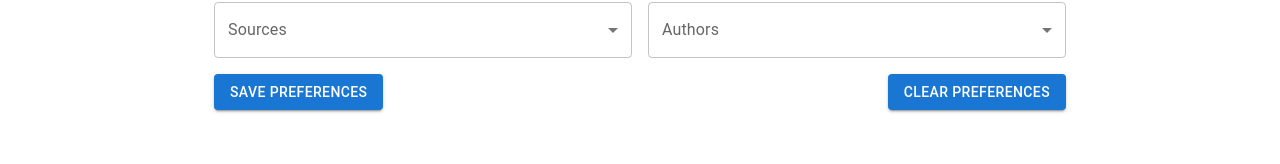
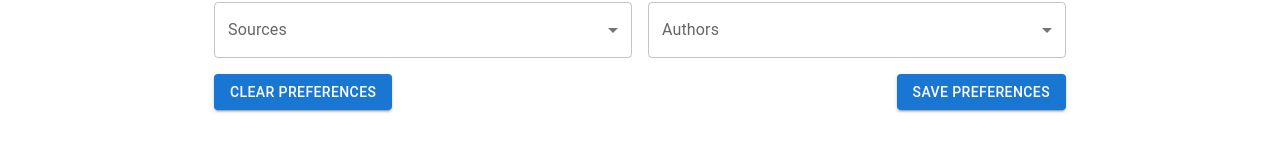
Before and after one commit to idrees04/news-aggregator, a React (Create React App) app: page /profile in a window 1280 px wide. Shown: the part 203-367 px from the top of the page. Built offline with nearby package versions, Linux system fonts and the light colour scheme; what notyf would draw is missing.

Commit message:
miner bug fix on clear preferences

```diff
--- a/src/components/profile/ProfileSettings.js
+++ b/src/components/profile/ProfileSettings.js
@@ -1,5 +1,5 @@
 import React, { useEffect, useState } from 'react';
-import { useFormik } from 'formik'; // Importing useFormik
+import { useFormik } from 'formik';
 import * as Yup from 'yup';
 import TextField from '@mui/material/TextField';
 import Button from '@mui/material/Button';
@@ -13,11 +13,12 @@ const ProfileSettingsSchema = Yup.object().shape({
   authors: Yup.string().required('Authors are required'),
 });
 
-function ProfileSettings() {
-  const [sourcesOptions, setSourcesOptions] = useState([]);
-  const [authorsOptions, setAuthorsOptions] = useState([]);
-  const [articles, setArticles] = useState([]);
-
+function useProfileSettingsEffect(
+  formik,
+  setSourcesOptions,
+  setAuthorsOptions,
+  setArticles
+) {
   useEffect(() => {
     const articles_ = JSON.parse(localStorage.getItem('articles')) || [];
     const filteredArticles = articles_.filter(
@@ -37,10 +38,16 @@ function ProfileSettings() {
     const { sources, authors } = preferences;
 
     if (sources && authors) {
-      formik.setFieldValue('sources', sources.name); // Set only the name of the source
+      formik.setFieldValue('sources', sources.name);
       formik.setFieldValue('authors', authors);
     }
   }, []);
+}
+
+function ProfileSettings() {
+  const [sourcesOptions, setSourcesOptions] = useState([]);
+  const [authorsOptions, setAuthorsOptions] = useState([]);
+  const [articles, setArticles] = useState([]);
 
   const formik = useFormik({
     initialValues: {
@@ -50,19 +57,25 @@ function ProfileSettings() {
     validationSchema: ProfileSettingsSchema,
     onSubmit: (values) => {
       const { sources, authors } = values;
-
-      console.log('sources', sources, 'authors', authors);
-     const sources_ = articles.find((article) => article.source.name === sources);
-     const selectedSource = articles.find(article => article.source.name === sources);
-     const { id, name } = selectedSource.source;
-     const preferences = {
-       sources: { id, name },
-       authors,
-     };
+      const selectedSource = articles.find(
+        (article) => article.source.name === sources
+      );
+      const { id, name } = selectedSource.source;
+      const preferences = {
+        sources: { id, name },
+        authors,
+      };
       localStorage.setItem('preferences', JSON.stringify(preferences));
       notyf.success('Preferences saved successfully!');
     },
   });
+
+  useProfileSettingsEffect(
+    formik,
+    setSourcesOptions,
+    setAuthorsOptions,
+    setArticles
+  );
 
   const handleSourcesChange = (event) => {
     const selectedSource = event.target.value;
@@ -78,7 +91,6 @@ function ProfileSettings() {
     formik.resetForm();
     notyf.success('Preferences removed!');
   };
-
 
   return (
     <form onSubmit={formik.handleSubmit}>
@@ -128,11 +140,15 @@ function ProfileSettings() {
         </Grid>
         <Grid item xs={12}>
           <Box display='flex' justifyContent='space-between' mb={3}>
+            <Button
+              onClick={clearPreferences}
+              variant='contained'
+              color='primary'
+            >
+              Clear Preferences
+            </Button>
             <Button type='submit' variant='contained' color='primary'>
               Save Preferences
-            </Button>
-            <Button onClick={clearPreferences} variant='contained' color='primary'>
-              Clear Preferences
             </Button>
           </Box>
         </Grid>
```
